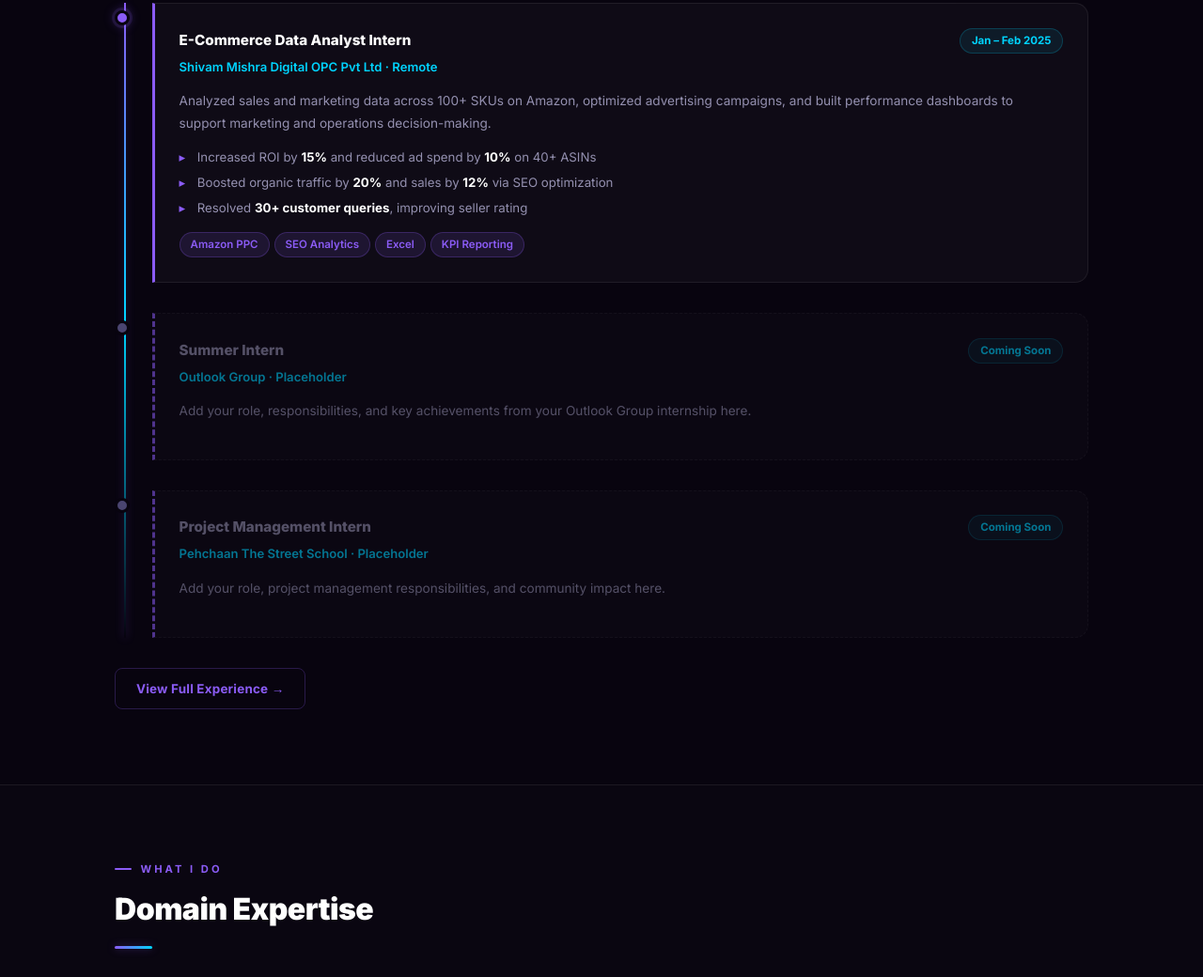
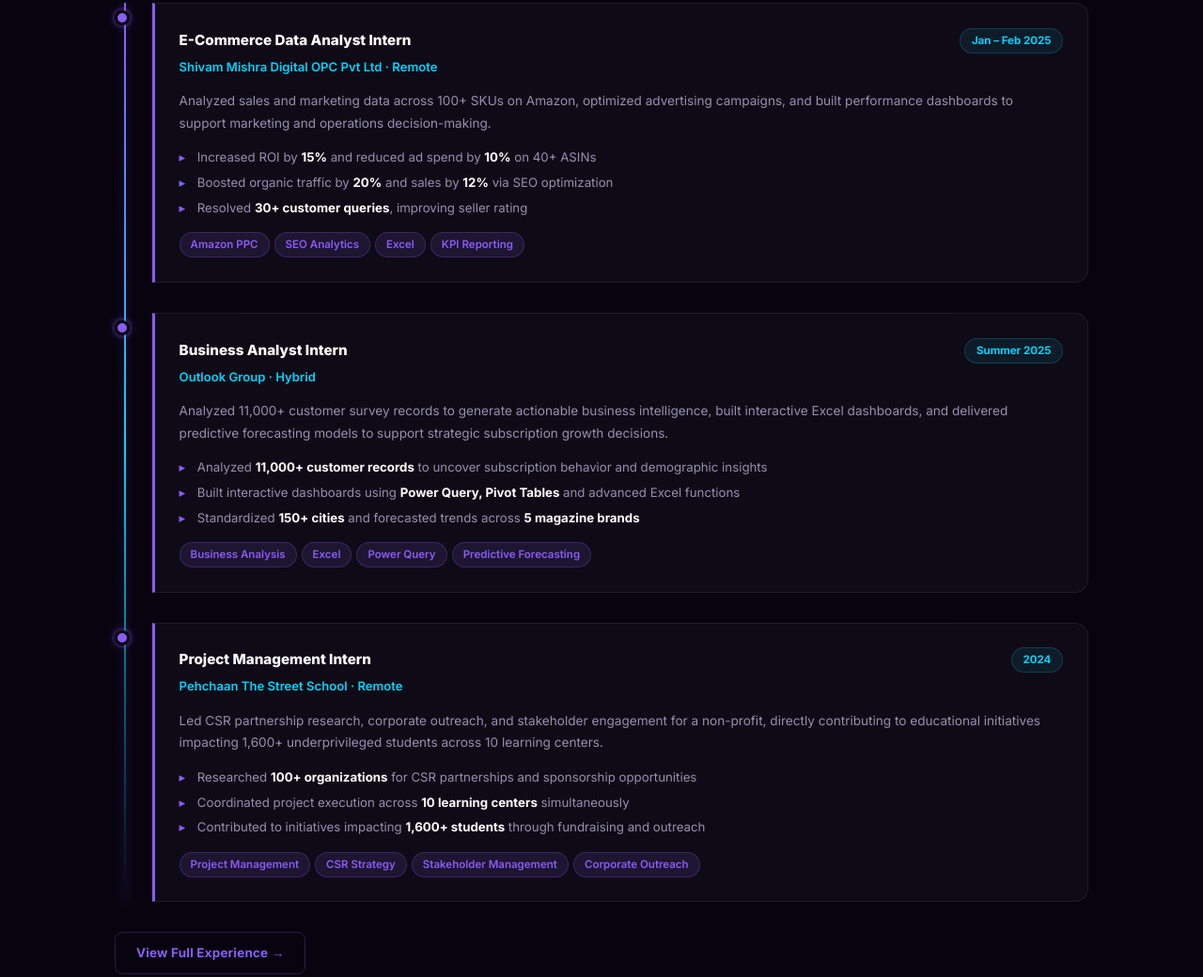
Before and after one commit to Rohitsuman-17/Rohitsuman-17.github.io, a plain HTML site: page index.html in a window 1280 px wide. Shown: the part 1582-2622 px from the top of the page at 94% size. Drawn offline with Linux system fonts and the light colour scheme.

Commit message:
Update index.html

```diff
--- a/index.html
+++ b/index.html
@@ -428,21 +428,33 @@
           </div>
         </div>
         <div class="exp-item fade-up d2">
-          <div class="exp-dot" style="background:var(--text3);box-shadow:none;"></div>
-          <div class="exp-card exp-ghost">
-            <div class="exp-head"><div class="exp-role">Summer Intern</div><div class="exp-date">Coming Soon</div></div>
-            <div class="exp-org">Outlook Group · Placeholder</div>
-            <div class="exp-desc">Add your role, responsibilities, and key achievements from your Outlook Group internship here.</div>
-          </div>
-        </div>
+          <div class="exp-dot"></div>
+    <div class="exp-card">
+      <div class="exp-head"><div class="exp-role">Business Analyst Intern</div><div class="exp-date">Summer 2025</div></div>
+      <div class="exp-org">Outlook Group · Hybrid</div>
+      <div class="exp-desc">Analyzed 11,000+ customer survey records to generate actionable business intelligence, built interactive Excel dashboards, and delivered predictive forecasting models to support strategic subscription growth decisions.</div>
+      <div class="exp-achs">
+        <div class="exp-ach">Analyzed <strong>11,000+ customer records</strong> to uncover subscription behavior and demographic insights</div>
+        <div class="exp-ach">Built interactive dashboards using <strong>Power Query, Pivot Tables</strong> and advanced Excel functions</div>
+        <div class="exp-ach">Standardized <strong>150+ cities</strong> and forecasted trends across <strong>5 magazine brands</strong></div>
+      </div>
+      <div class="exp-tags"><span class="etag">Business Analysis</span><span class="etag">Excel</span><span class="etag">Power Query</span><span class="etag">Predictive Forecasting</span></div>
+    </div>
+  </div>
         <div class="exp-item fade-up d3">
-          <div class="exp-dot" style="background:var(--text3);box-shadow:none;"></div>
-          <div class="exp-card exp-ghost">
-            <div class="exp-head"><div class="exp-role">Project Management Intern</div><div class="exp-date">Coming Soon</div></div>
-            <div class="exp-org">Pehchaan The Street School · Placeholder</div>
-            <div class="exp-desc">Add your role, project management responsibilities, and community impact here.</div>
-          </div>
-        </div>
+         <div class="exp-dot"></div>
+    <div class="exp-card">
+      <div class="exp-head"><div class="exp-role">Project Management Intern</div><div class="exp-date">2024</div></div>
+      <div class="exp-org">Pehchaan The Street School · Remote</div>
+      <div class="exp-desc">Led CSR partnership research, corporate outreach, and stakeholder engagement for a non-profit, directly contributing to educational initiatives impacting 1,600+ underprivileged students across 10 learning centers.</div>
+      <div class="exp-achs">
+        <div class="exp-ach">Researched <strong>100+ organizations</strong> for CSR partnerships and sponsorship opportunities</div>
+        <div class="exp-ach">Coordinated project execution across <strong>10 learning centers</strong> simultaneously</div>
+        <div class="exp-ach">Contributed to initiatives impacting <strong>1,600+ students</strong> through fundraising and outreach</div>
+      </div>
+      <div class="exp-tags"><span class="etag">Project Management</span><span class="etag">CSR Strategy</span><span class="etag">Stakeholder Management</span><span class="etag">Corporate Outreach</span></div>
+    </div>
+  </div>
       </div>
       <div class="section-foot fade-up d4"><a class="btn btn-outline" onclick="showPage('experience');return false;">View Full Experience →</a></div>
     </div>
```
